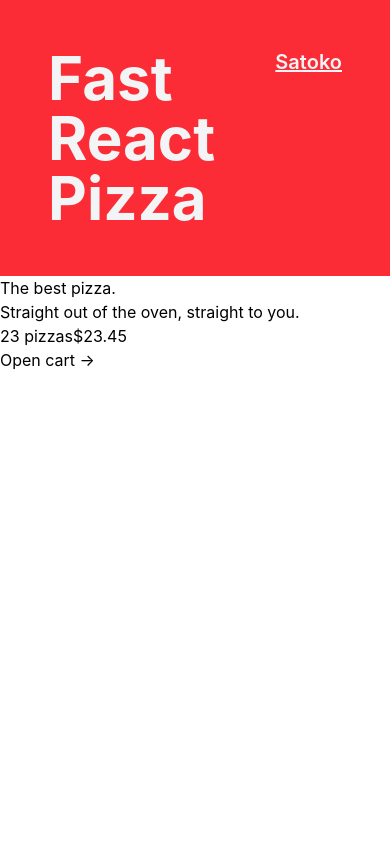
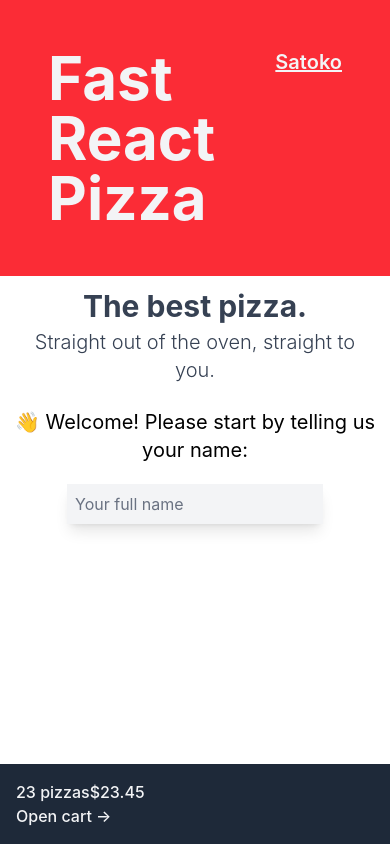
Before and after one commit to PauloHenrique-Hope/fast-react-pizza, a React app: page / in a window 390 px wide. Built offline with nearby package versions, Linux system fonts and the light colour scheme; the HTML template or start-up script is replaced by a standard one.

Commit message:
Add mobile,tablet, desktop responsive design

```diff
--- a/src/features/cart/CartOverview.jsx
+++ b/src/features/cart/CartOverview.jsx
@@ -1,12 +1,12 @@
 function CartOverview() {
   return (
-    <div>
+    <footer className="bottom-0 fixed w-full bg-gray-800 text-gray-100 font-medium p-4 sm:text-2xl">
       <p>
         <span>23 pizzas</span>
         <span>$23.45</span>
       </p>
       <a href="#">Open cart &rarr;</a>
-    </div>
+    </footer>
   );
 }
 
--- a/src/features/user/CreateUser.jsx
+++ b/src/features/user/CreateUser.jsx
@@ -1,24 +1,30 @@
-import { useState } from 'react';
+import { useState } from "react";
 
 function CreateUser() {
-  const [username, setUsername] = useState('');
+  const [username, setUsername] = useState("");
 
   function handleSubmit(e) {
     e.preventDefault();
   }
 
   return (
-    <form onSubmit={handleSubmit}>
-      <p>👋 Welcome! Please start by telling us your name:</p>
+    <form
+      className="flex flex-col justify-center items-center gap-5"
+      onSubmit={handleSubmit}
+    >
+      <p className="text-xl text-center sm:text-2xl">
+        👋 Welcome! Please start by telling us your name:
+      </p>
 
       <input
+        className="pl-2 py-2 shadow-lg bg-gray-100 text-gray-800 placeholder:text-gray-500 sm:text-xl sm:pl-3 sm:py-3"
         type="text"
         placeholder="Your full name"
         value={username}
         onChange={(e) => setUsername(e.target.value)}
       />
 
-      {username !== '' && (
+      {username !== "" && (
         <div>
           <button>Start ordering</button>
         </div>
--- a/src/ui/AppLayout.jsx
+++ b/src/ui/AppLayout.jsx
@@ -7,10 +7,10 @@ export function AppLayout() {
   const navigation = useNavigation();
   const isLoading = navigation.state === "loading";
   return (
-    <div>
+    <div className="h-screen">
       {isLoading && <Loader />}
       <Header />
-      <main>
+      <main className="">
         <Outlet />
       </main>
 
--- a/src/ui/Header.jsx
+++ b/src/ui/Header.jsx
@@ -2,11 +2,11 @@ import { Link } from "react-router-dom";
 
 export function Header() {
   return (
-    <header className="flex text-gray-100 bg-red-500 p-12">
-      <Link className="text-6xl font-bold " to="/">
+    <header className="flex text-gray-100 bg-red-500 p-12 sm:justify-between">
+      <Link className="text-6xl font-bold sm:text-8xl" to="/">
         Fast React Pizza
       </Link>
-      <p className="text-xl font-semibold underline">Satoko</p>
+      <p className="text-xl font-semibold underline sm:text-2xl">Satoko</p>
     </header>
   );
 }
--- a/src/ui/Home.jsx
+++ b/src/ui/Home.jsx
@@ -1,12 +1,16 @@
+import CreateUser from "../features/user/CreateUser";
+
 function Home() {
   return (
-    <div>
-      <h1>
-        The best pizza.
-        <br />
-        Straight out of the oven, straight to you.
+    <section className="flex flex-col justify-center px-3 py-3 gap-6 sm:py-14">
+      <h1 className="text-center text-3xl text-gray-700 font-bold sm:text-5xl">
+        The best pizza.{" "}
+        <p className="text-xl font-light text-gray-700 mt-1 sm:text-2xl">
+          Straight out of the oven, straight to you.
+        </p>
       </h1>
-    </div>
+      <CreateUser />
+    </section>
   );
 }
 
```
